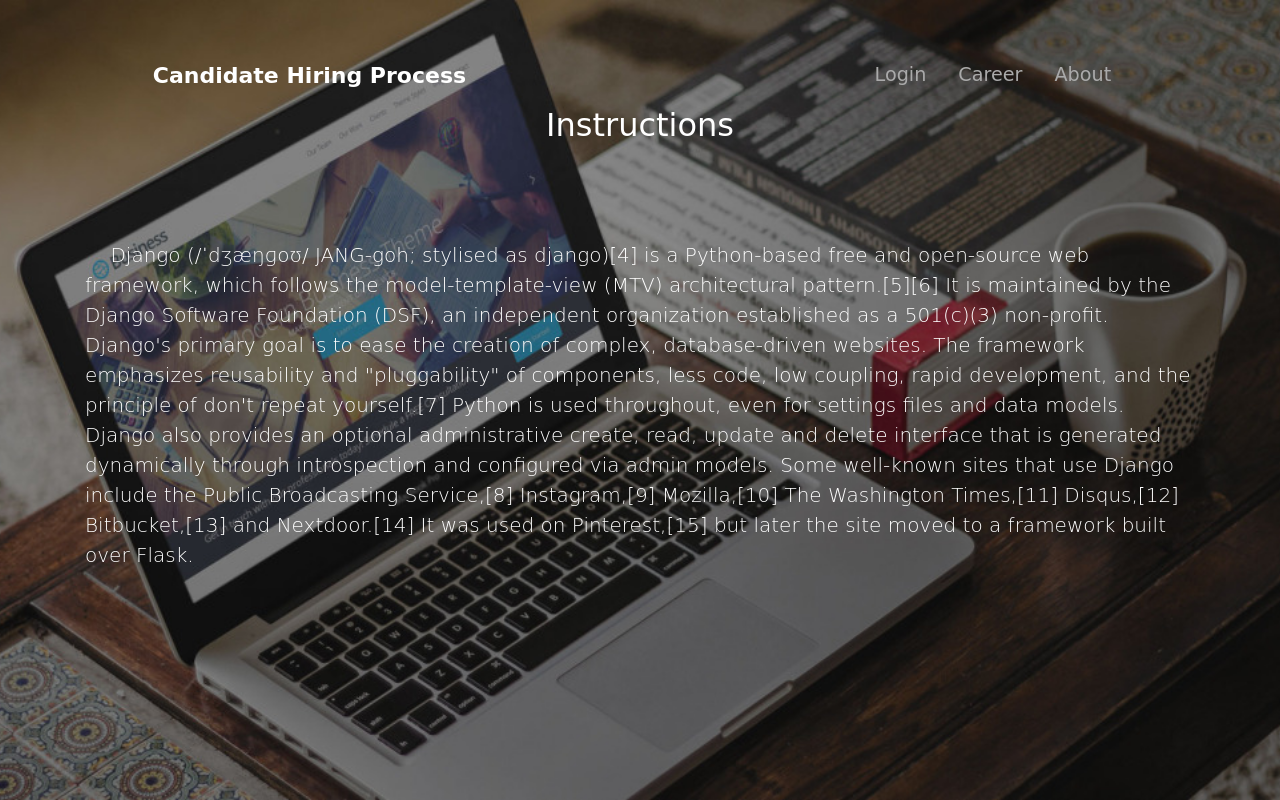
After one commit to premrajzambre/candidate-hiring-system, a Django app: page /mainapp/aboutc in a window 1280 px wide. The commit adds this page. Run offline with Django 3.2, Linux system fonts and the light colour scheme; parts of the project's set-up code (start-up, migrations or seed data) failed here and were passed over; some libraries are stand-ins or nearby versions; some web fonts are replaced.

Commit message:
Career page added & About page separated

```diff
--- a/authenticate/templates/authenticate/base.html
+++ b/authenticate/templates/authenticate/base.html
@@ -23,10 +23,11 @@
                 <li class="nav-item"> <a class="nav-link" href="{% url 'logout' %}">Logout</a> </li>
                 <li class="nav-item"> <a class="nav-link" href="{% url 'edit_profile' %}">Edit Profile</a> </li>
                 <li class="nav-item"> <a class="nav-link" href="{% url 'mainapp:hr_admin' %}">Dashboard</a> </li>
-                <li class="nav-item"> <a class="nav-link" href="{% url 'about' %}">About</a> </li>
+                <li class="nav-item"> <a class="nav-link" href="{% url 'about_home' %}">About</a> </li>
               {% else %}
                 <li class="nav-item"><a class="nav-link" href="{% url 'login' %}">Login</a></li>
-                <li class="nav-item"><a class="nav-link" href="{% url 'about' %}">About</a></li>
+                <li class="nav-item"><a class="nav-link" href="{% url 'mainapp:career' %}">Career</a></li>
+                <li class="nav-item"><a class="nav-link" href="{% url 'about_home' %}">About</a></li>
               {% endif %}
             </ul>
           </nav>
--- a/authenticate/templates/authenticate/home.html
+++ b/authenticate/templates/authenticate/home.html
@@ -3,7 +3,8 @@
   <div class="col-md-6 offset-md-3 info">
     <h1 class="text-center">Candidate Hiring Process</h1>
     <p class="text-center">Software developed using Python, Django and Bootstrap4</p>
-    <a href="{% url 'newquiz:newquiz_home' %}" class="btn btn-md text-center">I'm a Candidate</a><br><br>
+    <!--<a href="{% url 'newquiz:newquiz_home' %}" class="btn btn-md text-center">I'm a Candidate</a><br><br>-->
+    <a href="{% url 'mainapp:career' %}" class="btn btn-md text-center">I'm a Candidate</a><br><br>
     <a href="{% url 'login' %}" class="btn btn-md text-center">I'm a HR</a>
   </div>
 {% endblock %}
--- a/authenticate/urls.py
+++ b/authenticate/urls.py
@@ -17,6 +17,6 @@ urlpatterns = [
     path('reset_password_sent/',auth_views.PasswordResetDoneView.as_view(template_name="authenticate/password_reset_sent.html"), name = "password_reset_done"),
     path('reset/<uidb64>/<token>/',auth_views.PasswordResetConfirmView.as_view(template_name="authenticate/password_reset_form.html"), name = "password_reset_confirm"),
     path('reset_password_complete/',auth_views.PasswordResetCompleteView.as_view(template_name="authenticate/password_reset_done.html"), name = "password_reset_complete"),
-    path('about', views.about, name='about'),
+    path('about_home', views.about_home, name='about_home'),
     #path('quiz/', views.quiz, name='quiz'),
 ]
--- a/authenticate/views.py
+++ b/authenticate/views.py
@@ -97,8 +97,8 @@ def change_password(request):
 	context = {'form': form}
 	return render(request, 'authenticate/change_password.html', context)
 
-def about(requests):
-	return render(requests, 'authenticate/about.html',{})
+def about_home(requests):
+	return render(requests, 'authenticate/about_home.html',{})
 
 def login_success(requests):
 	return render(requests, 'authenticate/login_success.html',{})
--- /dev/null
+++ b/mainapp/templates/mainapp/about_candidate.html
@@ -0,0 +1,13 @@
+{% extends 'authenticate/base.html' %}
+{% block content %}
+
+<h2 class="text-center">Instructions</h2>
+<br><br>
+  <p class="lead">
+    &nbsp; &nbsp; Django (/ˈdʒæŋɡoʊ/ JANG-goh; stylised as django)[4] is a Python-based free and open-source web framework, which follows the model-template-view (MTV) architectural pattern.[5][6] It is maintained by the Django Software Foundation (DSF), an independent organization established as a 501(c)(3) non-profit.
+    Django's primary goal is to ease the creation of complex, database-driven websites. The framework emphasizes reusability and "pluggability" of components, less code, low coupling, rapid development, and the principle of don't repeat yourself.[7] Python is used throughout, even for settings files and data models. Django also provides an optional administrative create, read, update and delete interface that is generated dynamically through introspection and configured via admin models.
+    Some well-known sites that use Django include the Public Broadcasting Service,[8] Instagram,[9] Mozilla,[10] The Washington Times,[11] Disqus,[12] Bitbucket,[13] and Nextdoor.[14] It was used on Pinterest,[15] but later the site moved to a framework built over Flask.
+  </p>
+
+
+{% endblock %}
--- a/mainapp/templates/mainapp/dashboard.html
+++ b/mainapp/templates/mainapp/dashboard.html
@@ -64,7 +64,7 @@
             </a>
           </li>
           <li class="nav-item ">
-            <a class="nav-link" href="{% url 'about' %}">
+            <a class="nav-link" href="{% url 'mainapp:abouta' %}">
               <i class="material-icons">help</i>
               <p>About</p>
             </a>
@@ -150,7 +150,7 @@
                 <div class="dropdown-menu dropdown-menu-right" aria-labelledby="navbarDropdownMenuLink">
                   <a class="dropdown-item" href="{% url 'home' %}">Home</a>
                   <a class="dropdown-item" href="{% url 'edit_profile' %}">Edit Profile</a>
-                  <a class="dropdown-item" href="{% url 'about' %}">About</a>
+                  <a class="dropdown-item" href="{% url 'mainapp:abouta' %}">About</a>
                   <a class="dropdown-item" href="{% url 'logout' %}">Logout</a>
                 </div>
               </li>
--- a/mainapp/urls.py
+++ b/mainapp/urls.py
@@ -27,6 +27,9 @@ urlpatterns = [
     path('invitation', views.invitation, name = 'invitation'),
     path('statistics', StatisticsView.as_view(), name = 'statistics'),
     path('temp', views.temp, name = 'temp'),
+    path('career', views.career, name = 'career'),
+    path('abouta', views.abouta, name = 'abouta'),
+    path('aboutc', views.aboutc, name = 'aboutc'),
 ]
 
 if settings.DEBUG:
--- a/mainapp/views.py
+++ b/mainapp/views.py
@@ -174,3 +174,12 @@ def temp(request):
     data_html = data.to_html()
     context = {'loaded_data': data_html}
     return render(request, 'mainapp/temp.html', context)
+
+def career(request):
+	return render(request, 'mainapp/careers.html', {})
+
+def abouta(request):
+	return render(request, 'mainapp/about_admin.html', {})
+
+def aboutc(request):
+	return render(request, 'mainapp/about_candidate.html', {})
```
Also changed, not shown: mainapp/templates/mainapp/about_admin.html (added, +13 -0 lines), authenticate/templates/authenticate/about_home.html (renamed from authenticate/templates/authenticate/about.html), mainapp/templates/mainapp/careers.html (added).
